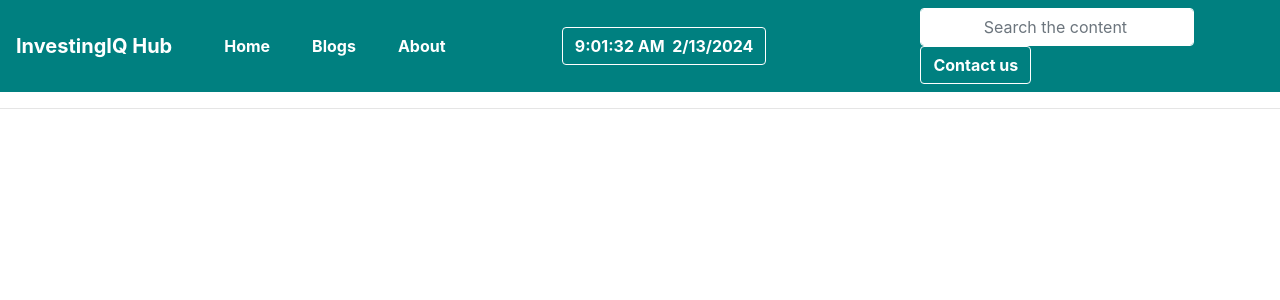
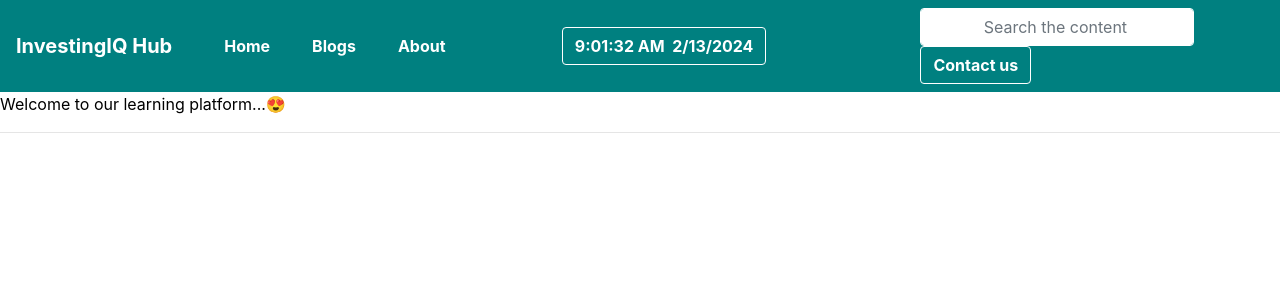
Before and after one commit to Mechboyshyam/InvestingIQ-Hub, a React (Create React App) app in the folder client/: page / in a window 1280 px wide. Shown: the top 300 px of the page. Built offline with nearby package versions, Linux system fonts and the light colour scheme.

Commit message:
extra node modules deleted

```diff
--- a/client/src/App.js
+++ b/client/src/App.js
@@ -4,11 +4,14 @@ import About from './Views/About/About';
 import Blogs from './Views/Information/Introduction.js';
 import './App.css';
 import Navbar from './Component/Navbar/Navbar';
+import Wish from './Component/wish/Wish.js';
 
 function App() {
+  const text = "Welcome to our learning platform...😍";
   return (
    <div className='background'>
     <Navbar/>
+    <Wish text={text} />
     <BrowserRouter>
       <Routes>
       <Route path="/" element={< Home />} />
--- /dev/null
+++ b/client/src/Component/wish/Wish.js
@@ -0,0 +1,21 @@
+import React, { useState, useEffect } from "react";
+
+export default function TypingEffect(props) {
+  const [typing, setTyping] = useState("");
+  const [index, setIndex] = useState(0);
+
+  useEffect(() => {
+    if (index < props.text.length) {
+      setTimeout(() => {
+        setTyping(typing + props.text[index]);
+        setIndex(index + 1);
+      }, 40);
+    }
+  }, [index]);
+
+  return (
+    <div>
+      <p>{typing}</p>
+    </div>
+  );
+};
--- a/client/src/Views/Information/Introduction.css
+++ b/client/src/Views/Information/Introduction.css
@@ -1,6 +1,21 @@
 .parent{
     max-width: 90%;
     margin: auto;
+}
+
+.over-view{
+    font-weight: 700;
+    margin-top: 5px;
+    font-size: 30px;
+    padding: 0px 10px 3px 10px;
+}
+
+.over-view{
+    background-color: teal;
+    color: white;
+    border-radius: 15px;
+    font-weight: 700;
+    margin-top: 5px;
 }
 
 .flex-box{
@@ -16,16 +31,21 @@
     border: 2px solid teal;
     border-radius: 10px;
     padding: 5px 5px 5px 5px;
+    /* background-color: teal; */
+    /* color: white; */
+    border-radius: 15px;
+    font-weight: 700;
+    margin-top: 5px;
 }
 
 .content{
-    border: 2px solid teal;
-    border-radius: 15px;
+    /* border: 2px solid teal; */
+    /* border-radius: 15px; */
     height: 100vh;
     /* column-gap: 10px; */
 }
 
-.blog{
+/* .blog{
     border: 2px solid teal;
     border-radius: 15px;
-}
+} */
--- a/client/src/Views/Information/Introduction.js
+++ b/client/src/Views/Information/Introduction.js
@@ -18,9 +18,8 @@ export class Page1 extends PureComponent {
           <div className="d-flex flex-box">
             <div className="col-4 text-center content p-3">Content List</div>
             <div className="col-8 blog">
+              <div className="text-center"><span className=" over-view">Overview</span></div>
               <h4 className="text-center">
-                {" "}
-                <br />
                 "Welcome to our learning platform. We are here to learn
                 Investing in Stock Market from basic to advanace."
               </h4>
@@ -36,7 +35,7 @@ export class Page1 extends PureComponent {
                 any criteria for investing? How to invest? Few people say share
                 market is gambling, really? You will get all ans of the
                 questions listed here and also the questions in your mind.
-              </p>{" "}
+              </p>
               <hr />
               <div className="text-center">
                 <img className="img-fluid" src={Thinking} alt="jpeg" />
@@ -51,7 +50,7 @@ export class Page1 extends PureComponent {
                 having capital of 1,000/- Rs. If we divide this in 100 equal
                 parts with same ammount then single part cost 10Rs. This small
                 part called as Share. <br />
-                👉 If you have to know the total share capital of company -{" "}
+                👉 If you have to know the total share capital of company -
                 <br />
                 <span className="formula">
                   Total share capital = Total share of company x Share price
@@ -64,6 +63,13 @@ export class Page1 extends PureComponent {
                 remember that there is selling and buying of vegetables and
                 fruits. In the same way it is also market place where buying and
                 selling of stocks occurs.
+              </p>
+              <p>
+                Stocks are differnciated into three categories - Small cap, Mid
+                cap and Large cap. They differ from each other in terms of
+                growth potential and risk. Small-caps have growth potential,
+                mid-caps balance stability and expansion and large-caps are
+                dependable, well-established businesses.
               </p>
               <p>
                 There is no restriction to invest, it can be small investor or
```
